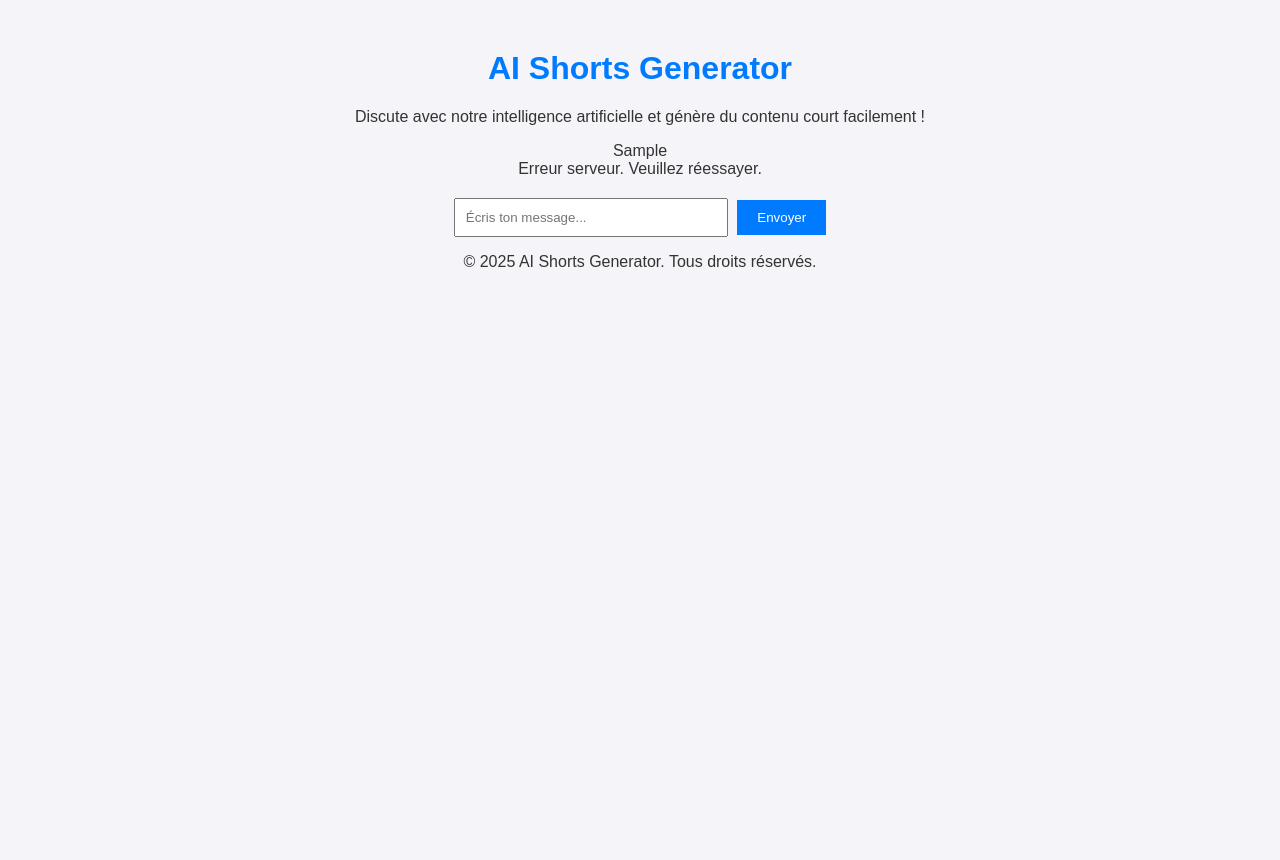
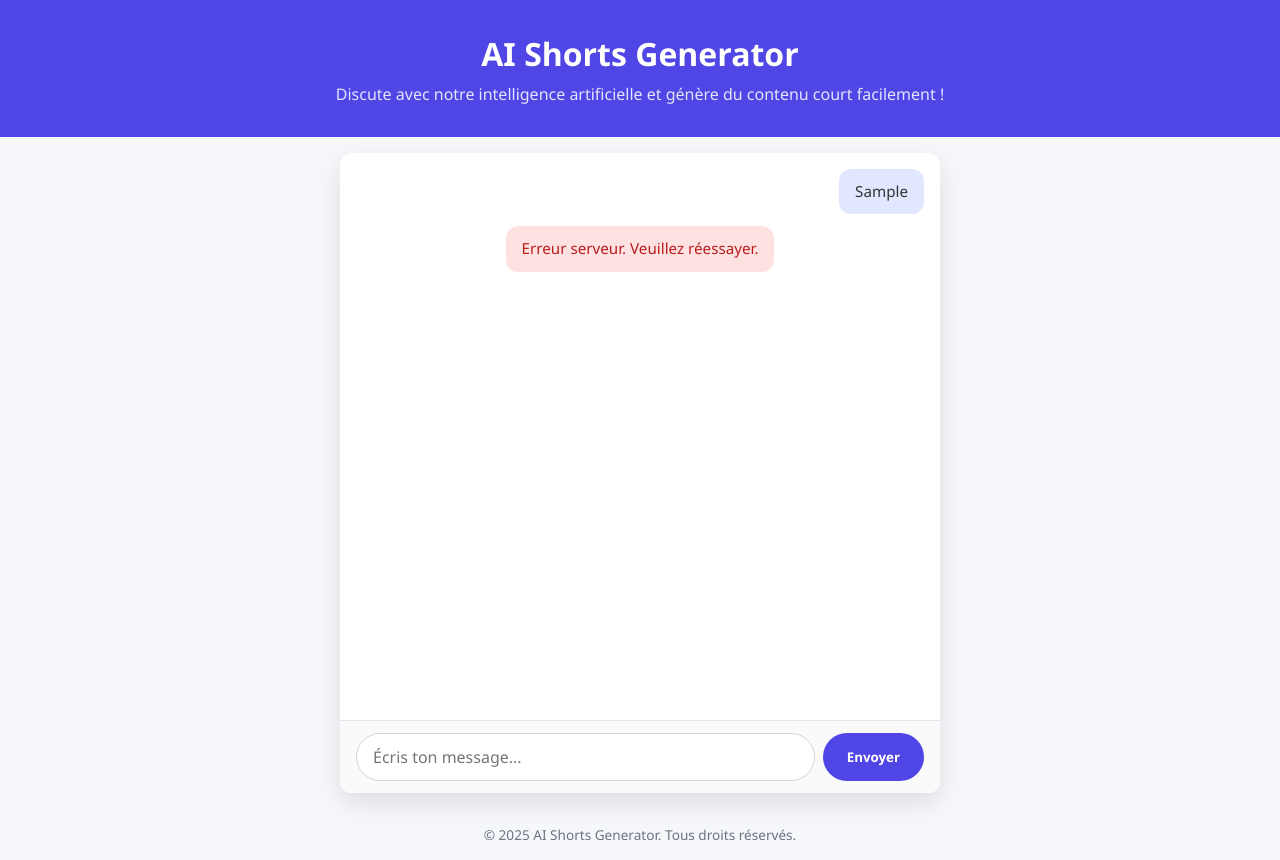
Before and after one commit to theot44240-tech/Ai-video-generator, a website: page public/index.html in a window 1280 px wide. Both pictures are taken after typing "Sample" into the empty fields and a click on the button "Envoyer". Before the commit the page ends 800 px from the top, so only its background shows below. Drawn offline with Linux system fonts and the light colour scheme; no server answers.

Commit message:
Update style.css

```diff
--- a/public/style.css
+++ b/public/style.css
@@ -1,38 +1,159 @@
-body {
-  font-family: Arial, sans-serif;
-  text-align: center;
-  margin: 50px;
-  background: #f4f4f9;
-  color: #333;
+/* style.css */
+
+/* ==== Reset & base ==== */
+* {
+  box-sizing: border-box;
+  margin: 0;
+  padding: 0;
+  font-family: 'Segoe UI', Tahoma, Geneva, Verdana, sans-serif;
 }
 
-h1 {
-  color: #007bff;
+body {
+  background: #f5f7fa;
+  color: #333;
+  display: flex;
+  flex-direction: column;
+  min-height: 100vh;
 }
 
-form {
-  margin-top: 20px;
+/* ==== Header ==== */
+header {
+  text-align: center;
+  padding: 2rem 1rem;
+  background: #4f46e5;
+  color: #fff;
 }
 
-input {
-  padding: 10px;
-  width: 250px;
+header h1 {
+  font-size: 2rem;
+  margin-bottom: 0.5rem;
 }
 
-button {
-  padding: 10px 20px;
-  margin-left: 5px;
-  background: #007bff;
-  color: white;
-  border: none;
-  cursor: pointer;
+header p {
+  font-size: 1rem;
+  opacity: 0.85;
 }
 
-button:hover {
-  background: #0056b3;
+/* ==== Main Chat Section ==== */
+main {
+  flex: 1;
+  display: flex;
+  justify-content: center;
+  align-items: center;
+  padding: 1rem;
 }
 
-#response {
-  margin-top: 20px;
+.chat-section {
+  display: flex;
+  flex-direction: column;
+  width: 100%;
+  max-width: 600px;
+  height: 80vh;
+  background: #fff;
+  border-radius: 12px;
+  box-shadow: 0 10px 25px rgba(0,0,0,0.1);
+  overflow: hidden;
+}
+
+/* Chat messages container */
+.chat-container {
+  flex: 1;
+  padding: 1rem;
+  overflow-y: auto;
+  display: flex;
+  flex-direction: column;
+  gap: 0.75rem;
+}
+
+/* Messages styles */
+.message {
+  padding: 0.75rem 1rem;
+  border-radius: 12px;
+  max-width: 80%;
+  word-wrap: break-word;
+  line-height: 1.4;
+  font-size: 0.95rem;
+}
+
+.message.user {
+  background: #e0e7ff;
+  align-self: flex-end;
+}
+
+.message.bot {
+  background: #f3f4f6;
+  align-self: flex-start;
+}
+
+.message.error {
+  background: #fee2e2;
+  color: #b91c1c;
+  align-self: center;
+}
+
+.message.loading {
+  font-style: italic;
+  color: #6b7280;
+  align-self: flex-start;
+}
+
+/* Chat input form */
+.chat-form {
+  display: flex;
+  padding: 0.75rem 1rem;
+  border-top: 1px solid #e5e7eb;
+  background: #fafafa;
+}
+
+.chat-form input {
+  flex: 1;
+  padding: 0.75rem 1rem;
+  border-radius: 999px;
+  border: 1px solid #d1d5db;
+  outline: none;
+  font-size: 1rem;
+  transition: border-color 0.2s;
+}
+
+.chat-form input:focus {
+  border-color: #4f46e5;
+}
+
+.chat-form button {
+  margin-left: 0.5rem;
+  padding: 0 1.5rem;
+  background: #4f46e5;
+  color: #fff;
+  border: none;
+  border-radius: 999px;
   font-weight: bold;
+  cursor: pointer;
+  transition: background 0.2s;
 }
+
+.chat-form button:hover {
+  background: #4338ca;
+}
+
+/* ==== Footer ==== */
+footer {
+  text-align: center;
+  padding: 1rem;
+  font-size: 0.85rem;
+  color: #6b7280;
+}
+
+/* ==== Responsive ==== */
+@media (max-width: 640px) {
+  .chat-section {
+    height: 90vh;
+  }
+
+  header h1 {
+    font-size: 1.5rem;
+  }
+
+  header p {
+    font-size: 0.9rem;
+  }
+}
```
